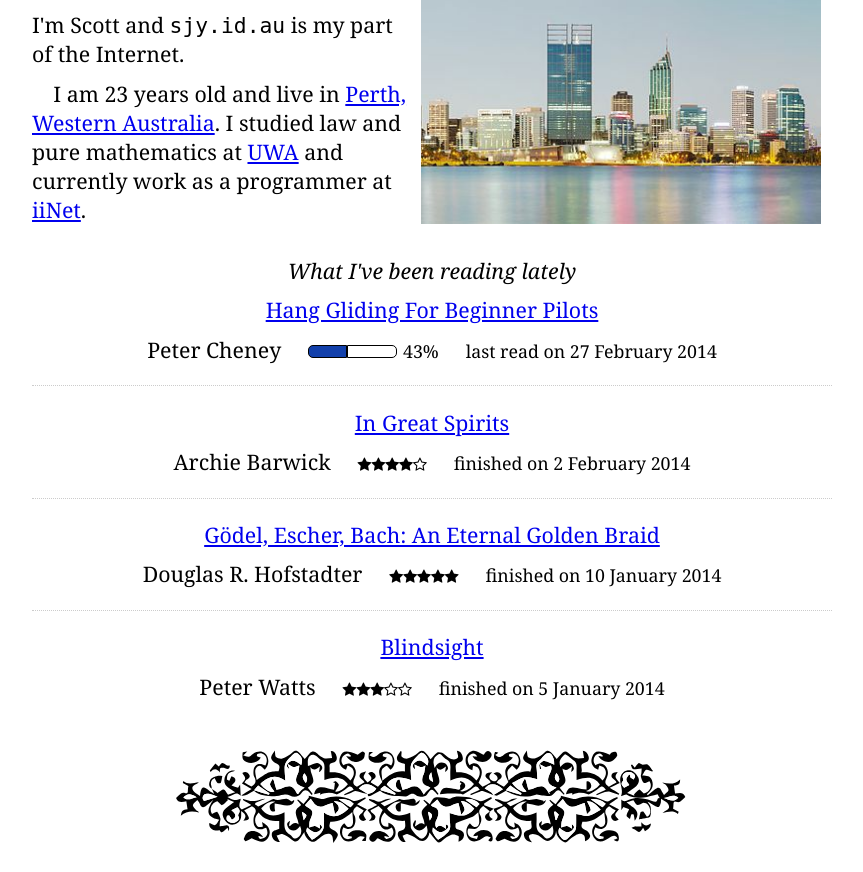
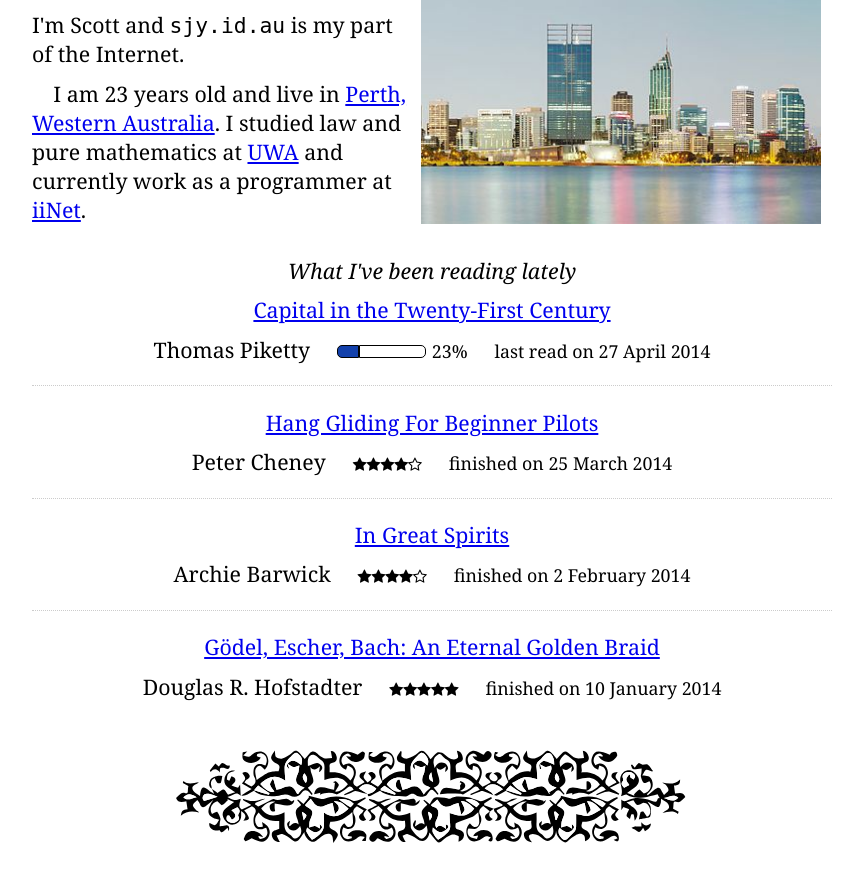
Before and after one commit to splintax/portfolio, a PHP site: page / in a window 1280 px wide, after a click on "about". Shown: the part 278-1150 px from the top of the page, without its empty margins (208-1071 px from the left). Run offline with PHP 8.4, Linux system fonts and the light colour scheme.

Commit message:
add openid, update goodreads.html

```diff
--- a/goodreads.html
+++ b/goodreads.html
@@ -1,19 +1,29 @@
 
     <h3>What I've been reading lately</h3>
+
+    <div class="book"><p>
+        <a href="https://www.goodreads.com/review/show/922279541">Capital in the Twenty-First Century</a>
+    </p><p>
+        <span class="author">Thomas Piketty</span>
+
+    <span class="rating">
+        <span class="done" style="width: 0.92em"></span><span class="left" style="width: 3.08em"></span>
+        <small>23%</small>
+    </span>
+    <small>last read on 27 April 2014</small>
+
+    </p></div><!-- end .book -->
+
 
     <div class="book"><p>
         <a href="https://www.goodreads.com/review/show/866451467">Hang Gliding For Beginner Pilots</a>
     </p><p>
         <span class="author">Peter Cheney</span>
 
-    <span class="rating">
-        <span class="done" style="width: 1.72em"></span><span class="left" style="width: 2.28em"></span>
-        <small>43%</small>
-    </span>
-    <small>last read on 27 February 2014</small>
+    <span class="rating"><i class="fa fa-star"></i><i class="fa fa-star"></i><i class="fa fa-star"></i><i class="fa fa-star"></i><i class="fa fa-star-o"></i></span>
+    <small>finished on 25 March 2014</small>
 
     </p></div><!-- end .book -->
-
 
     <div class="book"><p>
         <a href="https://www.goodreads.com/review/show/819870301">In Great Spirits</a>
@@ -34,13 +44,3 @@
     <small>finished on 10 January 2014</small>
 
     </p></div><!-- end .book -->
-
-    <div class="book"><p>
-        <a href="https://www.goodreads.com/review/show/797844392">Blindsight</a>
-    </p><p>
-        <span class="author">Peter Watts</span>
-
-    <span class="rating"><i class="fa fa-star"></i><i class="fa fa-star"></i><i class="fa fa-star"></i><i class="fa fa-star-o"></i><i class="fa fa-star-o"></i></span>
-    <small>finished on 5 January 2014</small>
-
-    </p></div><!-- end .book -->
--- a/index.php
+++ b/index.php
@@ -5,6 +5,7 @@
 <title>Scott Young &mdash; Perth, Western Australia</title>
 <meta http-equiv="content-type" content="text/html; charset=utf-8" />
 <script type="text/javascript" src="/home/lib/jquery.min.js"></script>
+<link rel="openid.server" href="https://secure.ucc.asn.au/openid/" />
 <link href='//fonts.googleapis.com/css?family=Bitter' rel='stylesheet' type='text/css'>
 <link href="/home/home.css" rel="stylesheet">
 <link href="/home/lib/font-awesome/css/font-awesome.min.css" rel="stylesheet">
```
